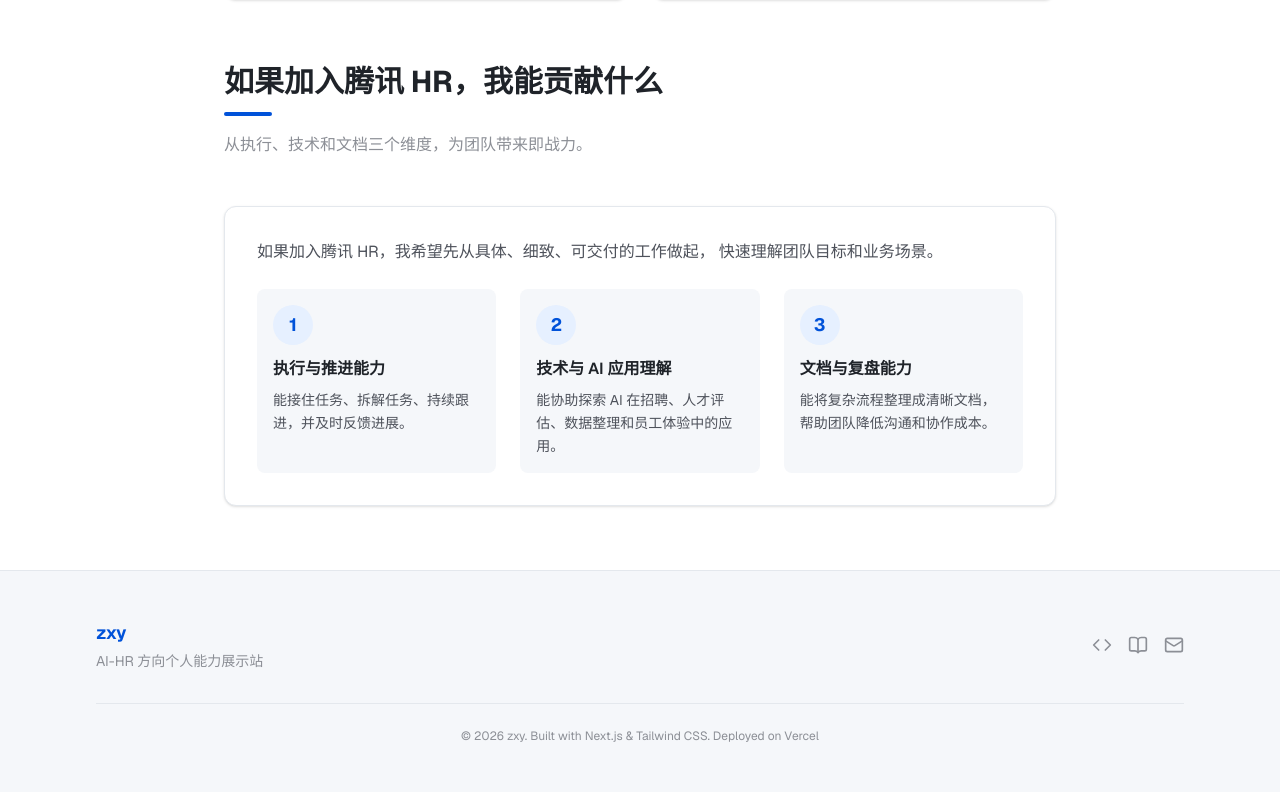
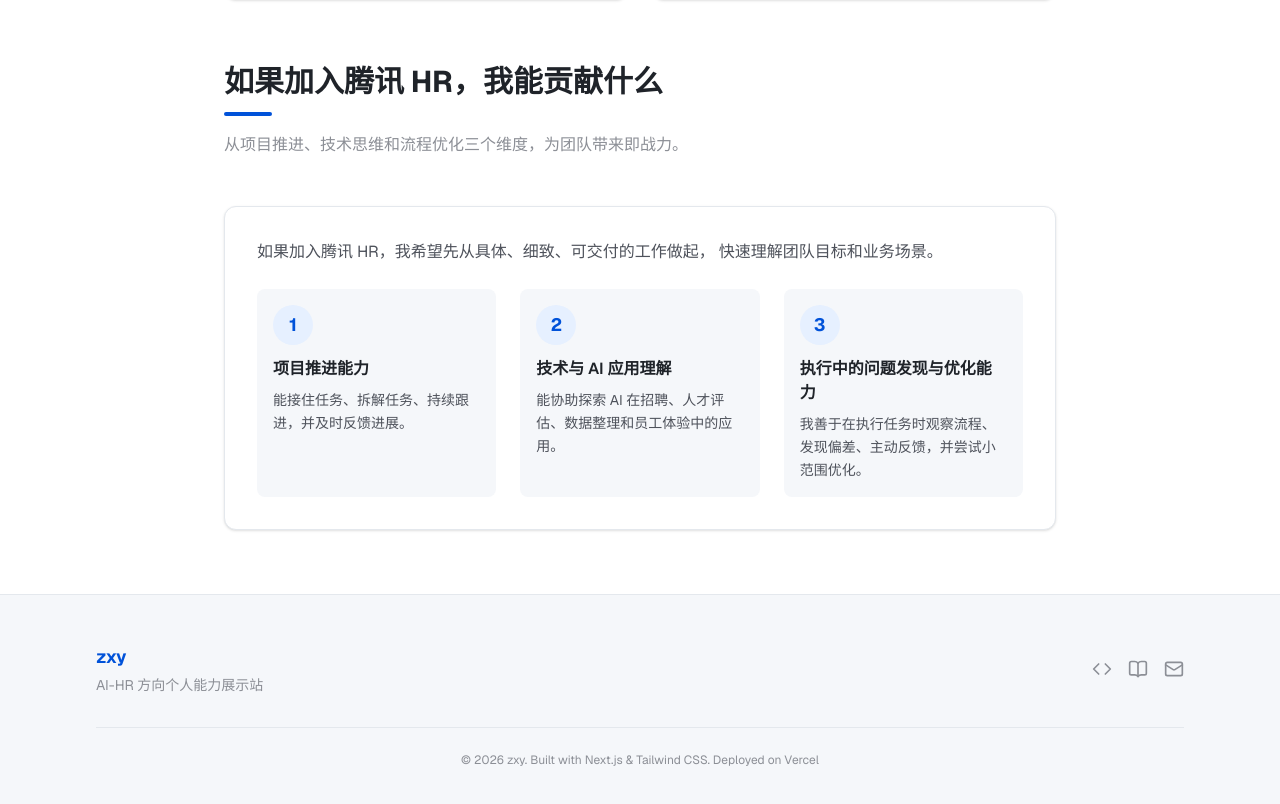
Before and after one commit to guise-zxy/zxy_site_Wb_version, a Next.js app: page /tencent-hr in a window 1280 px wide. Shown: the part 1863-2667 px from the top of the page. Built offline with nearby package versions, Linux system fonts and the light colour scheme.

Commit message:
update: 修改三个能力卡片的标题和文案

```diff
--- a/src/app/tencent-hr/page.tsx
+++ b/src/app/tencent-hr/page.tsx
@@ -5,7 +5,7 @@
 import { abilities } from "@/data/abilities"
 
 export const metadata: Metadata = {
-  title: "我为什么适合腾讯 HR 日常实习",
+  title: "为什么我可能适合腾讯 HR 日常实习",
   description:
     "从腾讯 HR 能力模型、AI-HR 岗位理解、项目经历和个人思考出发，展示我与腾讯 HR 相关岗位的匹配度。",
 }
@@ -47,7 +47,7 @@
         <section>
           <SectionTitle
             title="如果加入腾讯 HR，我能贡献什么"
-            subtitle="从执行、技术和文档三个维度，为团队带来即战力。"
+            subtitle="从项目推进、技术思维和流程优化三个维度，为团队带来即战力。"
           />
 
           <div className="bg-white rounded-xl border border-[var(--color-border)] p-6 md:p-8 shadow-sm">
@@ -64,7 +64,7 @@
                   </span>
                 </div>
                 <h3 className="font-semibold text-[var(--color-foreground)] mb-2">
-                  执行与推进能力
+                  项目推进能力
                 </h3>
                 <p className="text-sm text-[#4e525b] leading-relaxed">
                   能接住任务、拆解任务、持续跟进，并及时反馈进展。
@@ -92,10 +92,10 @@
                   </span>
                 </div>
                 <h3 className="font-semibold text-[var(--color-foreground)] mb-2">
-                  文档与复盘能力
+                  执行中的问题发现与优化能力
                 </h3>
                 <p className="text-sm text-[#4e525b] leading-relaxed">
-                  能将复杂流程整理成清晰文档，帮助团队降低沟通和协作成本。
+                  我善于在执行任务时观察流程、发现偏差、主动反馈，并尝试小范围优化。
                 </p>
               </div>
             </div>
```
